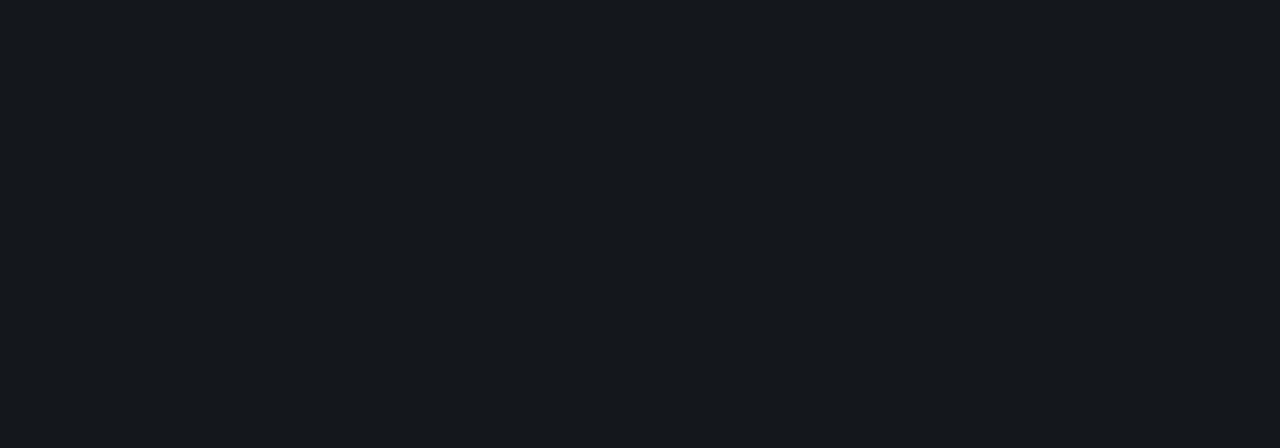
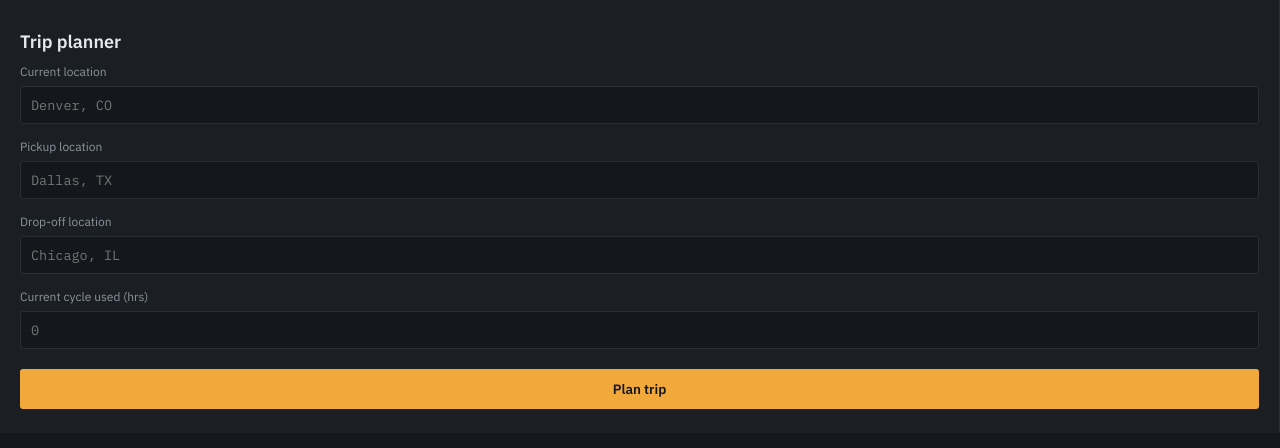
Before and after one commit to LuisMontana/Spotter-Dev, a React (Vite) app in the folder frontend/: page / in a window 1280 px wide. Shown: the top 448 px of the page. Built offline with nearby package versions, Linux system fonts and the light colour scheme.

Commit message:
feat: add trip input form

```diff
--- a/frontend/src/App.jsx
+++ b/frontend/src/App.jsx
@@ -1,8 +1,15 @@
-
+import { useState } from "react";
+import TripForm from "./components/TripForm";
 
 export default function App() {
+  const [loading, setLoading] = useState(false);
+
+  async function handleSubmit(payload) {
+  }
+
   return (
     <div className="app-shell">
+      <TripForm onSubmit={handleSubmit} loading={loading} />
     </div>
   );
 }
--- /dev/null
+++ b/frontend/src/components/TripForm.css
@@ -0,0 +1,61 @@
+.trip-form {
+  background: var(--bg-panel);
+  border-right: 1px solid var(--border-hairline);
+  padding: 24px 20px;
+  overflow-y: auto;
+}
+
+.trip-form__title {
+  font-size: 18px;
+  font-weight: 600;
+  margin: 4px 0 8px;
+}
+
+.field {
+  display: block;
+  margin-bottom: 14px;
+}
+
+.field span {
+  display: block;
+  font-size: 12px;
+  color: var(--text-muted);
+  margin-bottom: 5px;
+}
+
+.field input {
+  width: 100%;
+  background: var(--bg-base);
+  border: 1px solid var(--border-hairline);
+  border-radius: var(--radius-sm);
+  color: var(--text-primary);
+  padding: 9px 10px;
+  font-size: 13.5px;
+  font-family: var(--font-mono);
+}
+
+.field input:focus {
+  border-color: var(--accent);
+}
+
+.submit-btn {
+  width: 100%;
+  background: var(--accent);
+  color: var(--accent-text-on);
+  border: none;
+  border-radius: var(--radius-sm);
+  padding: 11px;
+  font-size: 13.5px;
+  font-weight: 600;
+  cursor: pointer;
+  margin-top: 6px;
+}
+
+.submit-btn:hover:not(:disabled) {
+  background: #f5ba5c;
+}
+
+.submit-btn:disabled {
+  background: var(--accent-dim);
+  cursor: not-allowed;
+}
--- /dev/null
+++ b/frontend/src/components/TripForm.jsx
@@ -0,0 +1,84 @@
+import { useState } from "react";
+import "./TripForm.css";
+
+const initialState = {
+  current_location: "",
+  pickup_location: "",
+  dropoff_location: "",
+  current_cycle_used: "",
+};
+
+export default function TripForm({ onSubmit, loading }) {
+  const [form, setForm] = useState(initialState);
+
+  function update(field, value) {
+    setForm((prev) => ({ ...prev, [field]: value }));
+  }
+
+  function handleSubmit(e) {
+    e.preventDefault();
+    onSubmit({
+      ...form,
+      current_cycle_used: parseFloat(form.current_cycle_used) || 0,
+    });
+  }
+
+  return (
+    <aside className="trip-form">
+      <h1 className="trip-form__title">Trip planner</h1>
+
+      <form onSubmit={handleSubmit}>
+        <label className="field">
+          <span>Current location</span>
+          <input
+            type="text"
+            placeholder="Denver, CO"
+            value={form.current_location}
+            onChange={(e) => update("current_location", e.target.value)}
+            required
+          />
+        </label>
+
+        <label className="field">
+          <span>Pickup location</span>
+          <input
+            type="text"
+            placeholder="Dallas, TX"
+            value={form.pickup_location}
+            onChange={(e) => update("pickup_location", e.target.value)}
+            required
+          />
+        </label>
+
+        <label className="field">
+          <span>Drop-off location</span>
+          <input
+            type="text"
+            placeholder="Chicago, IL"
+            value={form.dropoff_location}
+            onChange={(e) => update("dropoff_location", e.target.value)}
+            required
+          />
+        </label>
+
+        <label className="field">
+          <span>Current cycle used (hrs)</span>
+          <input
+            type="number"
+            min="0"
+            max="70"
+            step="0.5"
+            placeholder="0"
+            value={form.current_cycle_used}
+            onChange={(e) => update("current_cycle_used", e.target.value)}
+            required
+          />
+        </label>
+
+        <button type="submit" className="submit-btn" disabled={loading}>
+          {loading ? "Planning\u2026" : "Plan trip"}
+        </button>
+      </form>
+    </aside>
+  );
+}
```
